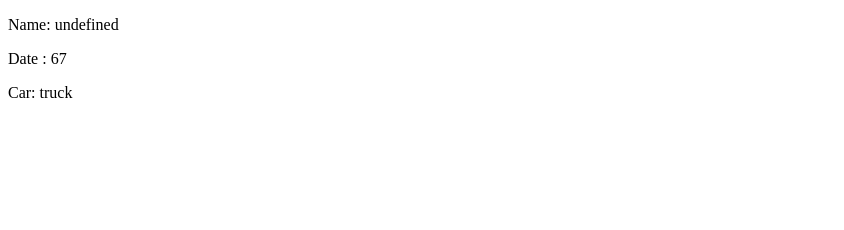
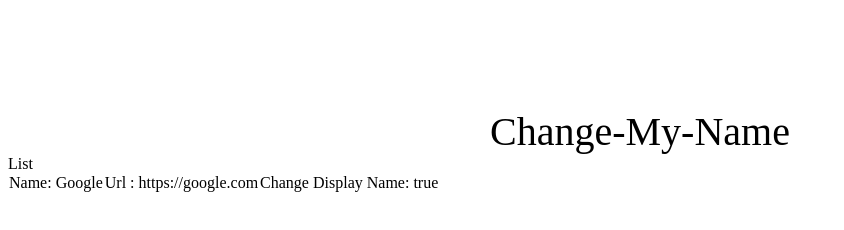
Before and after one commit to change-my-name/change-my-name.github.io, a plain HTML site: page index.html in a window 1280 px wide. Shown: the whole page, without its empty margins (0-844 px from the left). Drawn offline with nearby package versions, Linux system fonts and the light colour scheme.

Commit message:
Row form

```diff
--- a/index.html
+++ b/index.html
@@ -3,30 +3,42 @@
 <meta charset="utf-8">
 
 <head>
+    <script src="scripts.js"></script>
     <title>Change-My-Name</title>
-    <script type = "text/javascript"
-            src = "https://ajax.googleapis.com/ajax/libs/jquery/2.1.3/jquery.min.js">
+    <script type = "text/javascript" src="https://ajax.googleapis.com/ajax/libs/jquery/2.1.3/jquery.min.js">
     </script>
 
     <script type = "text/javascript" language = "javascript">
-        $(document).ready(function() {
-
+        function load() {
             $("#driver").ready(function(event){
                 $.getJSON('result.json', function(jd) {
-                    $('#stage').html('<p> Name: ' + jd.name + '</p>');
-                    $('#stage').append('<p>Date : ' + jd.date+ '</p>');
-                    $('#stage').append('<p> Car: ' + jd.car+ '</p>');
+
+                    $('#list').append("<tr>")
+
+                    var list = ''
+                    $('#list').append('<td>Name: ' + jd.name + '</td>');
+                    $('#list').append('<td>Url : ' + jd.url+ '</td>');
+                    $('#list').append('<td>Change Display Name: ' + jd.change_name+ '</td>');
+
+                    $('#list').append("</tr>")
                 });
             });
 
-        });
+        };
     </script>
 </head>
+<body onload="load()">
 
-<body>
+<div id="spacer" style="height: 100px;">
 
-<div id = "stage">
-    STAGE
+</div>
+
+<div align="center" style="font-size: 40px;">
+    Change-My-Name
+</div>
+
+<div id = "list">
+    List
 </div>
 
 </body>
--- a/result.json
+++ b/result.json
@@ -1,5 +1,7 @@
+
 {
-"page_name": "Youtube",
-"date" : "67",
-"car": "truck"
+  "name": "Google",
+  "url": "https://google.com",
+  "change_name": true,
+  "change-display-name": true
 }
```
